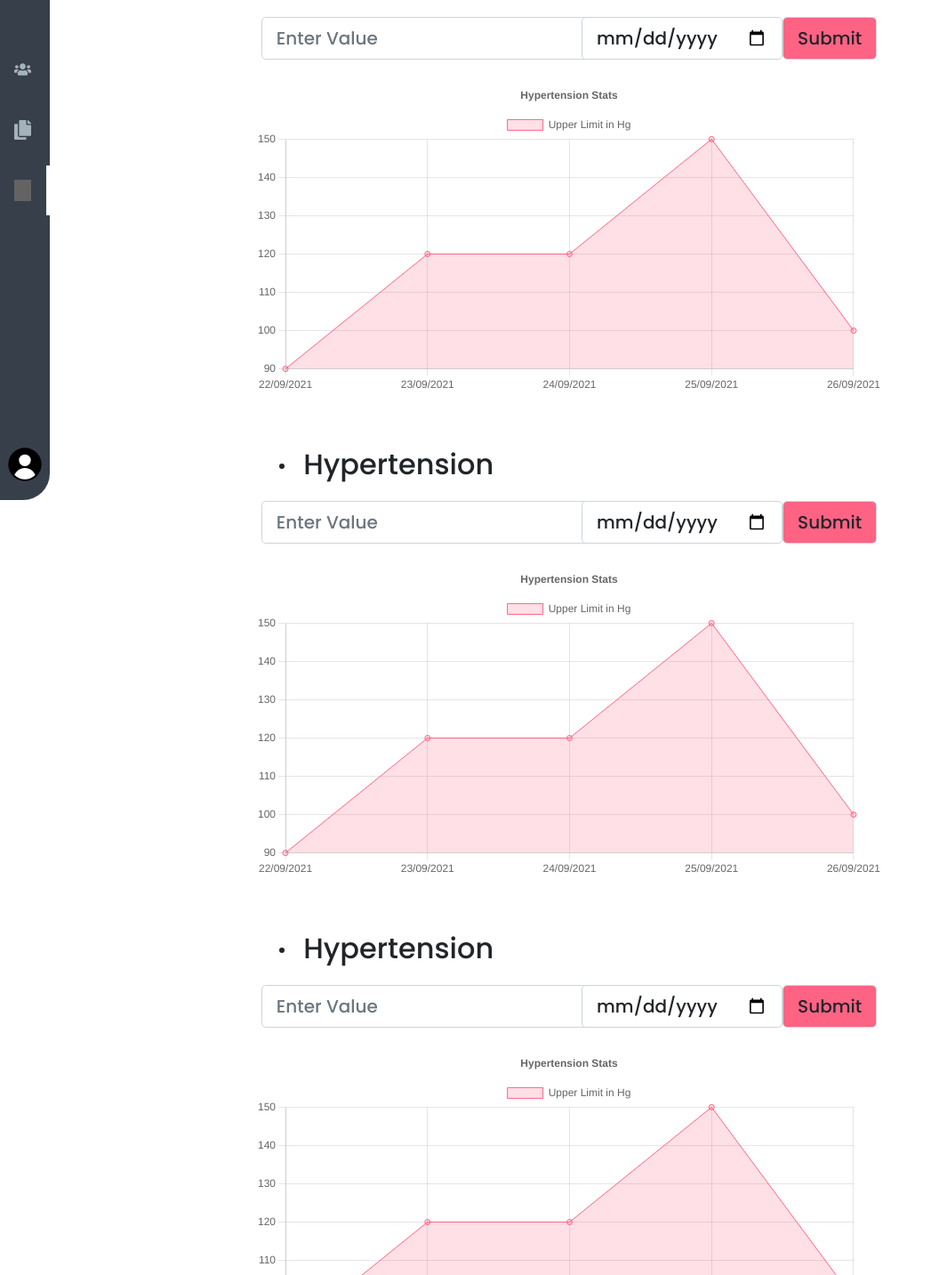
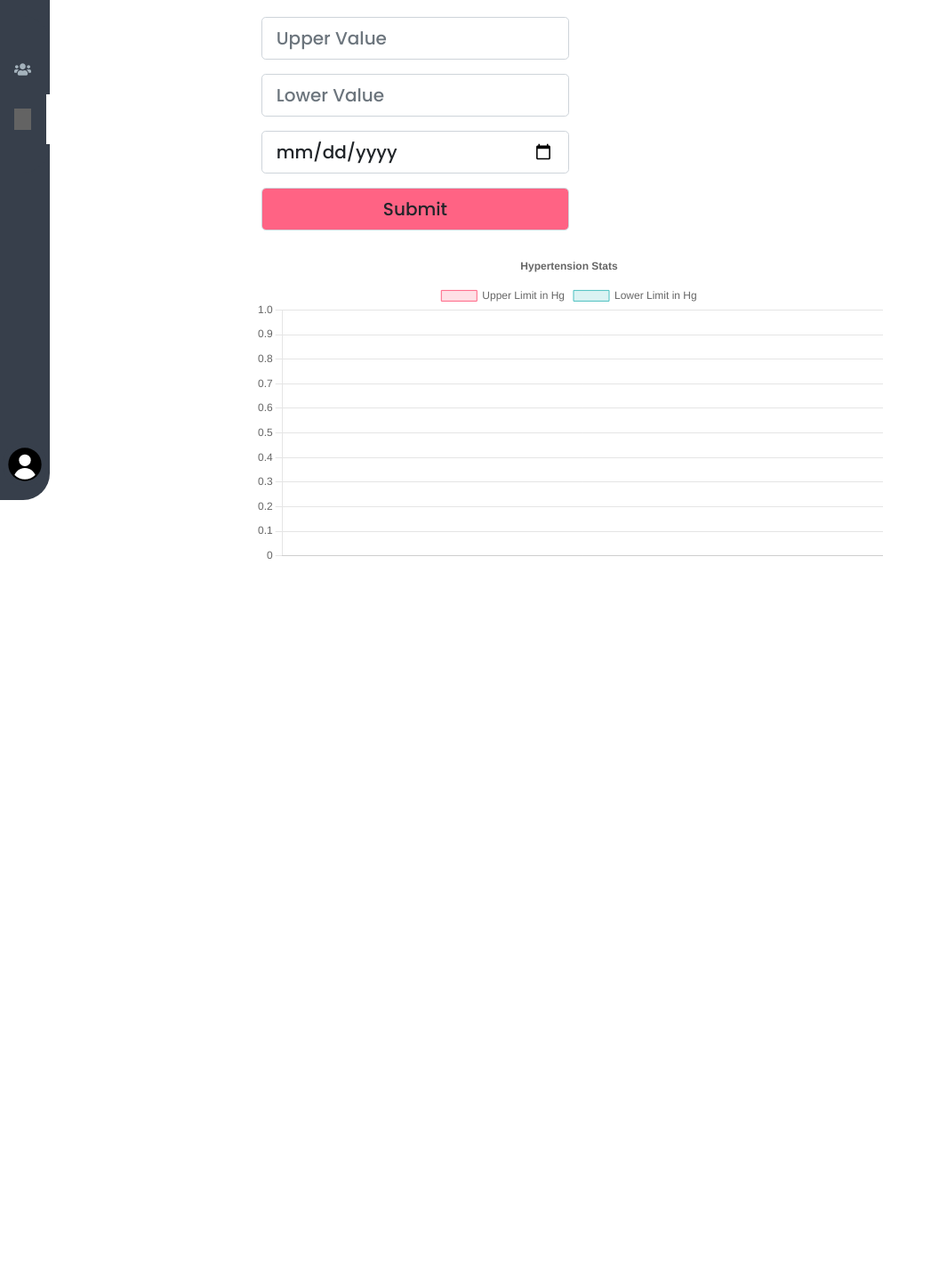
Before and after one commit to AradhanaChhabra/Medi-Care, a React (Create React App) app: page /stats in a window 1280 px wide. Shown: the part 157-1590 px from the top of the page at 89% size, without its empty margins (0-1056 px from the left). After the commit the page ends 815 px from the top, so only its background shows below. Built offline with nearby package versions, Linux system fonts and the light colour scheme; grey boxes are pictures that could not be loaded.

Commit message:
graph data for lower and upper values added

```diff
--- a/src/App.js
+++ b/src/App.js
@@ -29,7 +29,7 @@ function App() {
           {/* <Route path='/welcome' element={<Welcome />}></Route> */}
           {/* <Route exact path="/welcomeHome" element={<WelcomeHome/>} /> */}
           {/* <Route path="/appointments" element={<Appiontments/>} /> */}
-          <Route path="/healthRecords" element={<HealthRecords/>} />
+          {/* <Route path="/healthRecords" element={<HealthRecords/>} /> */}
           <Route path="/stats" element={<Statistics/>} />
         </Routes>
 
--- a/src/Components/SidebarMain/SidebarMain.js
+++ b/src/Components/SidebarMain/SidebarMain.js
@@ -220,10 +220,6 @@ export const SidebarMain = () => {
                         <img src={appointments} alt="appointments"></img>
                         <Text clicked={click}>Appointments</Text>
               </Item>
-              <Item onClick={()=>setClick(false)} to="/healthRecords">
-                        <img src={records} alt="Heath records"></img>
-                        <Text clicked={click}>Health Records</Text>
-              </Item>
               <Item onClick={()=>setClick(false)} exact="true" to="/stats">
                         <img src={graph} alt="stats"></img>
                         <Text clicked={click}>Statistics</Text>
--- a/src/pages/Statistics/graphs.js
+++ b/src/pages/Statistics/graphs.js
@@ -1,21 +1,31 @@
 import React from 'react'
 import { Line } from 'react-chartjs-2';
 
-const graphs = ()=>{
+const graphs = ({stats})=>{
 
+    const dates = [...stats.map((obj=> obj.date))]
+    const uppers = [...stats.map((obj=> obj.upper))]
+    const lowers = [...stats.map((obj=> obj.lower))]
 
     return(
         <div>
             <Line data={{
-                labels:['22/09/2021','23/09/2021','24/09/2021','25/09/2021','26/09/2021'],
+                labels:dates,
                 datasets:[
                     {
                     label: 'Upper Limit in Hg',
-                    data: [90, 120, 120, 150, 100, 120],
+                    data: uppers,
                     backgroundColor: 'rgba(255, 99, 132, 0.2)',
                       borderColor:'rgba(255, 99, 132, 1)',
                       borderWidth: 1,
-                    }
+                    },
+                    {
+                      label: 'Lower Limit in Hg',
+                      data:lowers,
+                      backgroundColor: 'rgba(75, 192, 192,0.2)',
+                        borderColor:'rgba(75, 192, 192,1)',
+                        borderWidth: 1,
+                      }
                 ]
             }} options={{
                 indexAxis: 'x',
--- a/src/pages/Statistics/index.js
+++ b/src/pages/Statistics/index.js
@@ -1,4 +1,4 @@
-// import React,{ useState } from 'react';
+import React,{ useState } from 'react';
 import './graphicalData.css'
 import { BsDot } from 'react-icons/bs'
 import { Form } from 'react-bootstrap';
@@ -7,11 +7,42 @@ import { SidebarMain } from '../../Components/SidebarMain/SidebarMain'
 
 const GraphicalData = ()=>{
 
-    // const [isOpen, setIsOpen] = useState(false);
-    // const toggle = () => {
-    //     setIsOpen(!isOpen);
-    // }
+    const [stats,setStats] = useState([])
+    const [stat,setStat] = useState({
+        date:"",
+        upper:"",
+        lower:""
+    })
 
+    const submitHandler = (e,stat)=>{
+        e.preventDefault()
+        var arr = []
+        if(stats.length)
+        {
+            setStats(apps=>{
+                return [...apps,stat]
+            })
+        } else {
+            arr.push(stat)
+            setStats(arr)
+        }
+        setStat({
+            date:"",
+            upper:"",
+            lower:""
+        })
+
+    }
+
+    const inputHandler = (value,type)=>{
+        if(value)
+        {
+            setStat((app)=>{
+                app[type]=value
+                return app
+            })
+        }
+    }
     return (
         <>
         <SidebarMain/>
@@ -24,54 +55,37 @@ const GraphicalData = ()=>{
         <div>
             <div className="graphicalCard">
                 <h2><BsDot/> Hypertension</h2>
-                <div className="graphicalInput">
-                <Form style={{display:"flex", justifyContent:"space-between"}}>
-                 <Form.Group className="mb-3" controlId="formBasicEmail">
-                <Form.Control type="text" placeholder="Enter Value" size="lg" style={{width:'120%'}} />
+                 <div className="graphicalInput">
+                <Form style={{display:"flex", justifyContent:"space-between", flexDirection:"column" }}>
+                <Form.Group className="mb-3" controlId="formBasicEmail">
+                <Form.Control type="text"
+                 placeholder="Upper Value"
+                 onChange={(e)=>inputHandler(e.target.value,"upper")}
+                 size="lg"
+                 style={{width:'50%'}} />
                 </Form.Group>
                 <Form.Group className="mb-3" controlId="formBasicEmail">
-                <Form.Control type="date" size="lg" />
+                <Form.Control type="text"
+                 placeholder="Lower Value"
+                 onChange={(e)=>inputHandler(e.target.value,"lower")}
+                 size="lg"
+                 style={{width:'50%'}} />
                 </Form.Group>
                 <Form.Group className="mb-3" controlId="formBasicEmail">
-                <Form.Control type="submit" size="lg" style={{backgroundColor:'rgba(255, 99, 132, 1)'}} />
+                <Form.Control type="date" size="lg" style={{width:'50%'}}
+                onChange={(e)=>inputHandler(e.target.value,"date")}
+                />
+                </Form.Group>
+                <Form.Group className="mb-3" controlId="formBasicEmail">
+                <Form.Control type="submit"
+                 size="lg"
+                 style={{backgroundColor:'rgba(255, 99, 132, 1)', width:"50%"}}
+                 onClick={(e)=>submitHandler(e,stat)}
+                 />
                 </Form.Group>
                 </Form>
                 </div>
-                <Graph/>
-            </div>
-            <div className="graphicalCard">
-                <h2><BsDot/> Hypertension</h2>
-                <div className="graphicalInput">
-                <Form style={{display:"flex", justifyContent:"space-between"}}>
-                 <Form.Group className="mb-3" controlId="formBasicEmail">
-                <Form.Control type="text" placeholder="Enter Value" size="lg" style={{width:'120%'}} />
-                </Form.Group>
-                <Form.Group className="mb-3" controlId="formBasicEmail">
-                <Form.Control type="date" size="lg" />
-                </Form.Group>
-                <Form.Group className="mb-3" controlId="formBasicEmail">
-                <Form.Control type="submit" size="lg" style={{backgroundColor:'rgba(255, 99, 132, 1)'}} />
-                </Form.Group>
-                </Form>
-                </div>
-                <Graph/>
-            </div>
-            <div className="graphicalCard">
-                <h2><BsDot/> Hypertension</h2>
-                <div className="graphicalInput">
-                <Form style={{display:"flex", justifyContent:"space-between"}}>
-                 <Form.Group className="mb-3" controlId="formBasicEmail">
-                <Form.Control type="text" placeholder="Enter Value" size="lg" style={{width:'120%'}} />
-                </Form.Group>
-                <Form.Group className="mb-3" controlId="formBasicEmail">
-                <Form.Control type="date" size="lg" />
-                </Form.Group>
-                <Form.Group className="mb-3" controlId="formBasicEmail">
-                <Form.Control type="submit" size="lg" style={{backgroundColor:'rgba(255, 99, 132, 1)'}} />
-                </Form.Group>
-                </Form>
-                </div>
-                <Graph/>
+                <Graph stats={stats}/>
             </div>
         </div>
         </div>
```
Also changed, not shown: 1 other file (tests, documents, lock files or other folders).
